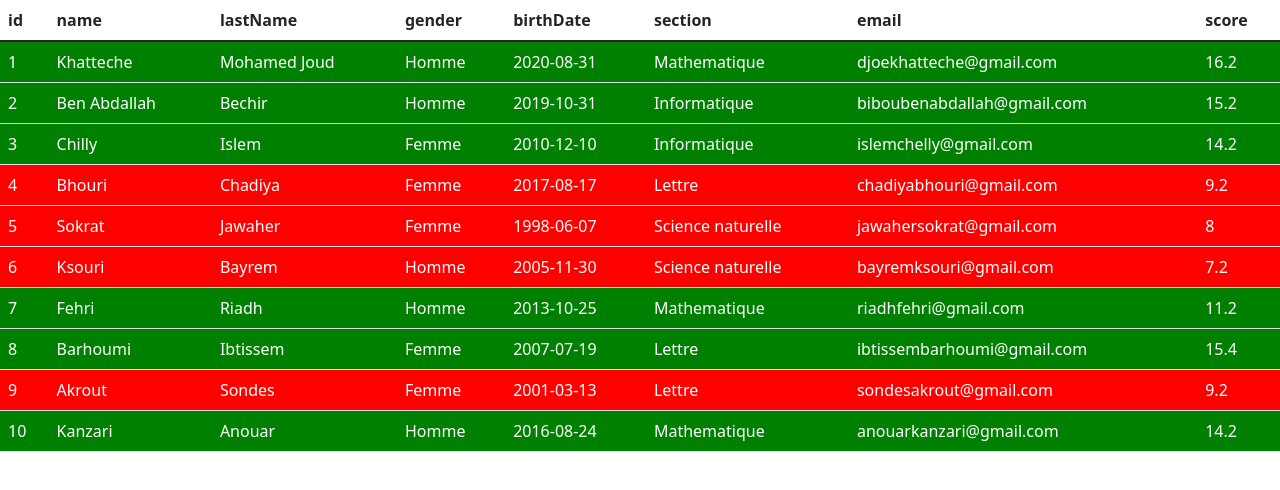
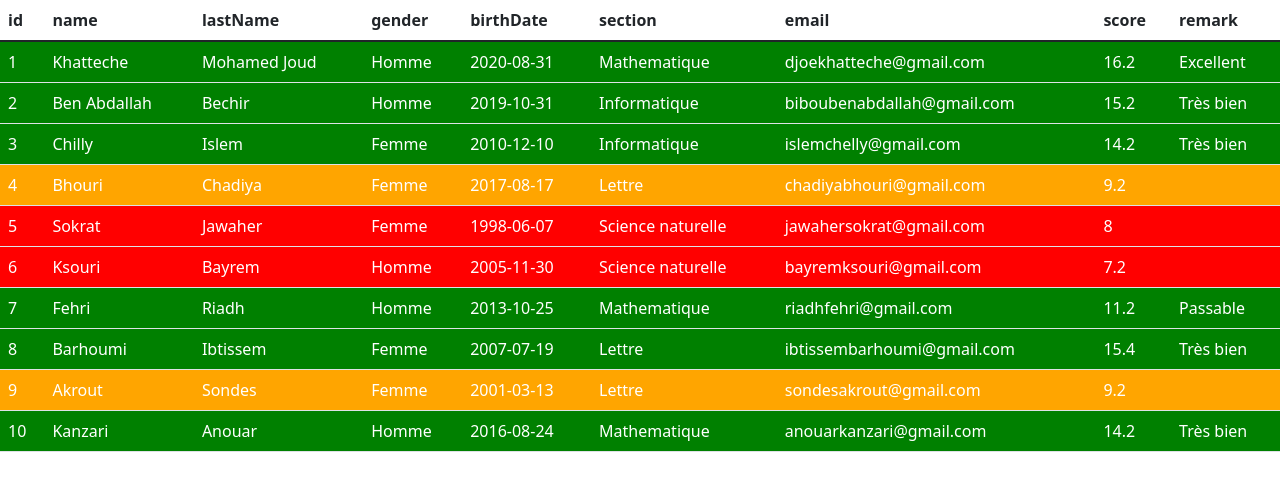
Before and after one commit to Youssef04544/students-results-app, a React (Create React App) app: page / in a window 1280 px wide. Shown: the top 490 px of the page. Built offline with nearby package versions, Linux system fonts and the light colour scheme.

Commit message:
Added remarks to students that passed

```diff
--- a/src/App.css
+++ b/src/App.css
@@ -6,3 +6,7 @@
   background-color: red;
   color: white;
 }
+.table-warnings {
+  background-color: orange;
+  color: white;
+}
--- a/src/components/StudentRow.jsx
+++ b/src/components/StudentRow.jsx
@@ -12,6 +12,8 @@ const StudentRow = ({ student }) => {
   //checks if the students passes or not to color the row accordingly
   const rowStyle = () => {
     if (studentAverageScore >= 10) return "table-infos";
+    else if (studentAverageScore < 10 && studentAverageScore >= 9)
+      return "table-warnings";
     else return "table-dangers";
   };
 
@@ -19,6 +21,19 @@ const StudentRow = ({ student }) => {
   const calculateBirthDate = (birthDate) => {
     const date = new Date(birthDate);
     return date.toISOString().split("T")[0];
+  };
+
+  const getTheRemark = () => {
+    if (studentAverageScore >= 10 && studentAverageScore < 12)
+      return <td>Passable</td>;
+    if (studentAverageScore >= 12 && studentAverageScore < 14)
+      return <td>Bien</td>;
+    if (studentAverageScore >= 14 && studentAverageScore < 16)
+      return <td>Très bien</td>;
+    if (studentAverageScore > 16) return <td>Excellent</td>;
+    else {
+      return <td></td>;
+    }
   };
 
   return (
@@ -34,6 +49,7 @@ const StudentRow = ({ student }) => {
           return <td key={student[info]}>{student[info]}</td>;
         }
       })}
+      {getTheRemark()}
     </tr>
   );
 };
--- a/src/components/StudentsTable.jsx
+++ b/src/components/StudentsTable.jsx
@@ -14,6 +14,7 @@ const StudentsTable = () => {
                 </th>
               );
             })}
+            <th scope='col'>remark</th>
           </tr>
         </thead>
         <tbody>
```
